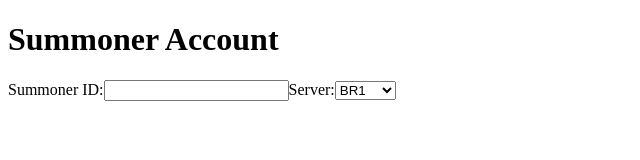
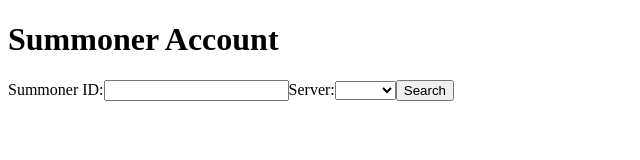
Before and after one commit to Kroplewski-M/LeagueOfLegendsAPI, a plain HTML site: page index.html in a window 1280 px wide. Shown: the whole page, without its empty margins (0-640 px from the left). Drawn offline with nearby package versions, Linux system fonts and the light colour scheme; no server answers.

Commit message:
info console logs with vue

```diff
--- a/index.html
+++ b/index.html
@@ -9,29 +9,30 @@
 
 </head>
 <body>
-    <div id="app">
+    <div id="app" v-cloak>
         <h1 id="title">{{title}}</h1>
-        <form action="">
+        <form  @submit.prevent="searchForPlayer">
             <label for="summonerID">Summoner ID:</label>
-            <input id="summonerID" name="summonerID" v-model="summonerID"/>
+            <input id="summonerID" name="summonerID" v-model="summonerID" required/>
 
             <label for="server">Server:</label>
-            <select id="server" name="server">
-                <option value="BR1">BR1</option>
-                <option value="EUN1">EUN1</option>
-                <option value="EUW1">EUW1</option>
-                <option value="JP1">JP1</option>
-                <option value="KR">KR</option>
-                <option value="LA1">LA1</option>
-                <option value="LA2">LA2</option>
-                <option value="NA1">NA1</option>
-                <option value="OC1">OC1</option>
-                <option value="TR1">TR1</option>
-                <option value="RU">RU</option>
+            <select id="server" name="server" v-model="server" required>
+                <option value="br1">BR1</option>
+                <option value="eun1">EUN1</option>
+                <option value="euw1">EUW1</option>
+                <option value="jp1">JP1</option>
+                <option value="kr">KR</option>
+                <option value="la1">LA1</option>
+                <option value="la2">LA2</option>
+                <option value="na1">NA1</option>
+                <option value="oc1">OC1</option>
+                <option value="tr1">TR1</option>
+                <option value="ru">RU</option>
 
             </select>
+            <button>Search</button>
         </form>
-        <p>{{summonerID}}</p>
+
     </div>
     <script src="https://unpkg.com/vue@3"></script>
     <script src="script.js"></script>
--- a/script.js
+++ b/script.js
@@ -3,16 +3,15 @@ const { createApp } = Vue;
 createApp({
   data() {
     return {
+      riot_key: "RGAPI-bdacdafb-a31a-466d-bf68-116534bbfeac",
       title: "Summoner Account",
       summonerID: " ",
+      server: " ",
     };
   },
-}).mount("#app");
-
-const riot_key = "RGAPI-bdacdafb-a31a-466d-bf68-116534bbfeac";
-
-function searchForPlayer(summonerName) {
-  const APICallString = `https://euw1.api.riotgames.com/lol/summoner/v4/summoners/by-name/${summonerName}?api_key=${riot_key}`;
+  methods: {
+    searchForPlayer: function () {
+      const APICallString = `https://${this.server}.api.riotgames.com/lol/summoner/v4/summoners/by-name/${this.summonerID}?api_key=${this.riot_key}`;
 
       fetch(APICallString)
         .then((response) => response.json())
@@ -22,6 +21,6 @@ function searchForPlayer(summonerName) {
           console.log(data);
         })
         .catch((error) => console.log(error));
-}
-
-searchForPlayer("JacketsAreWarm");
+    },
+  },
+}).mount("#app");
--- a/style.css
+++ b/style.css
@@ -0,0 +1,3 @@
+[v-cloak]{
+    display: none;
+}
```
Lines whose indentation alone changed are shown as unchanged.
